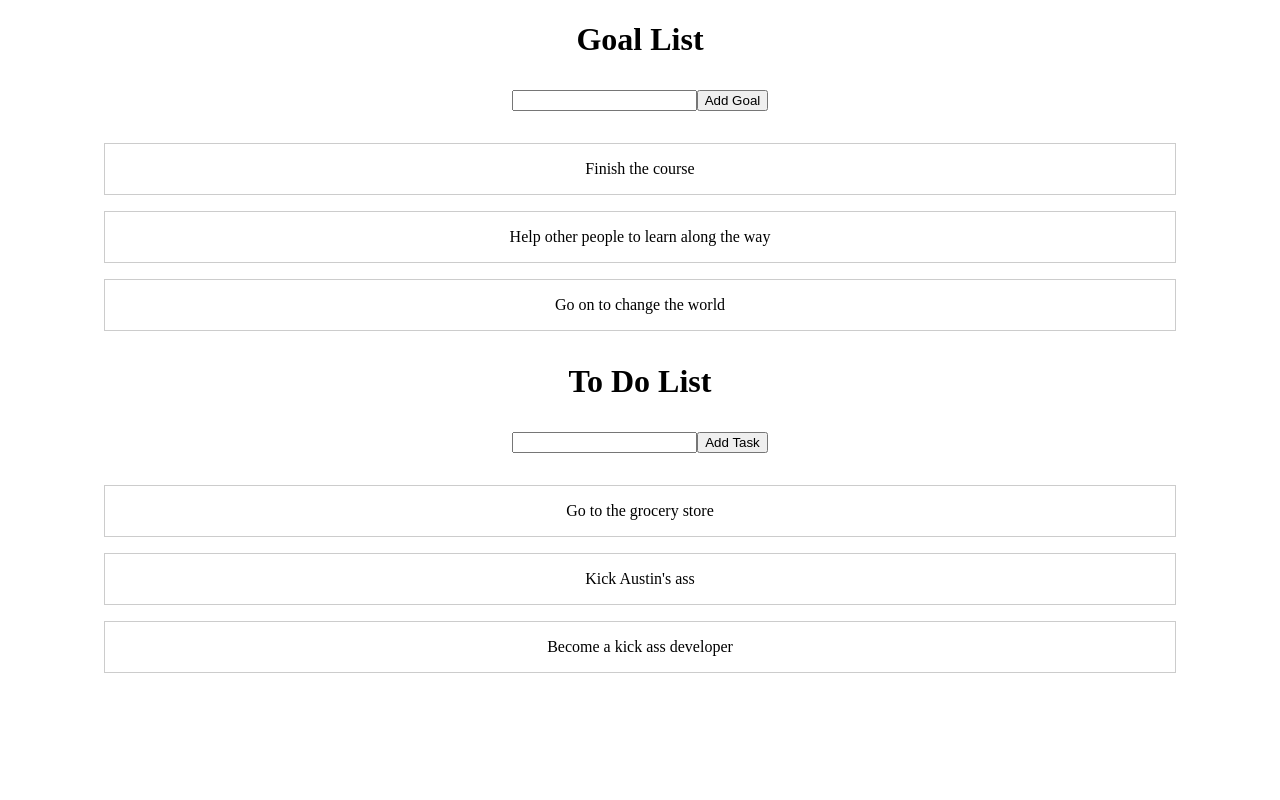
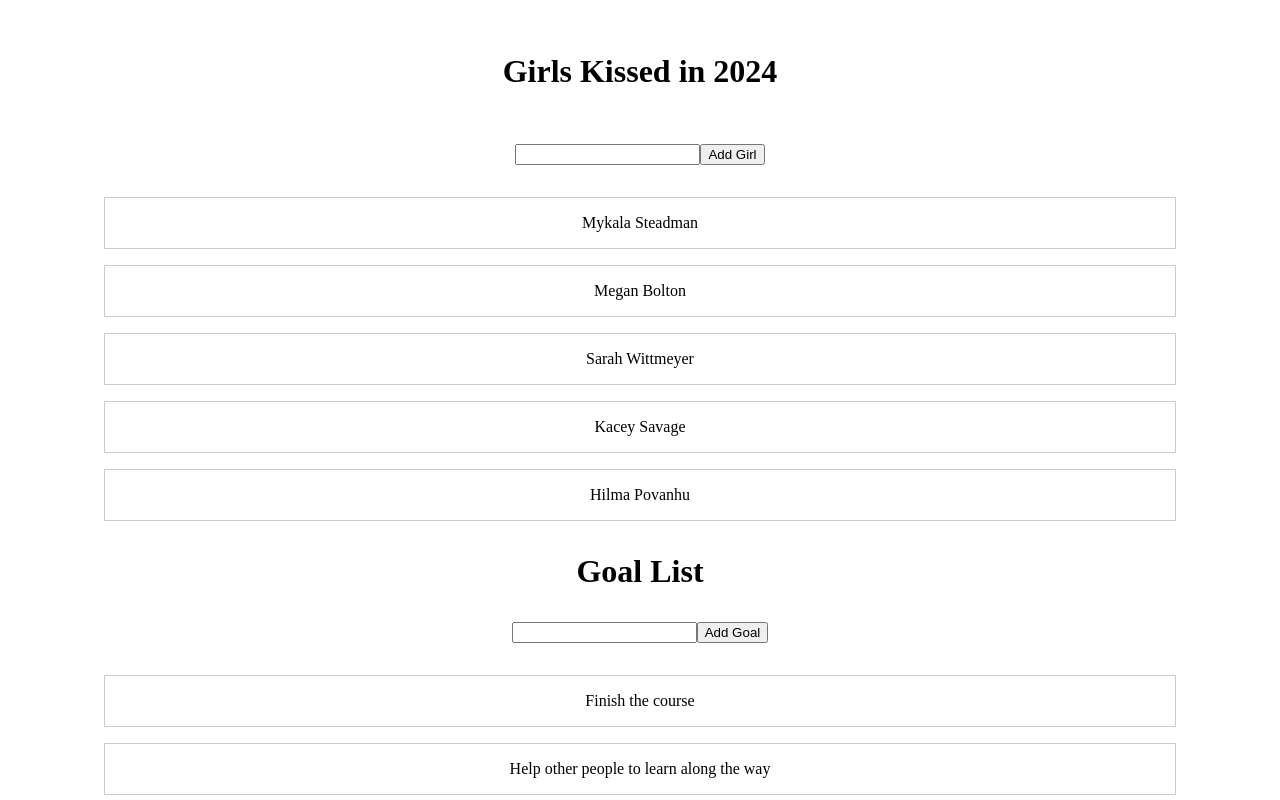
Before and after one commit to NateEnsign/interview-small-builds, a React (Vite) app: page / in a window 1280 px wide. Shown: the top 800 px of the page. Built offline with nearby package versions, Linux system fonts and the light colour scheme.

Commit message:
practiced building what I have so far with a new kiss app component

```diff
--- a/src/App.jsx
+++ b/src/App.jsx
@@ -1,10 +1,12 @@
 import "./App.css";
 import GoalsApp from "./components/goals-app/GoalsApp";
 import ToDo from "./components/to-do-list/toDo";
+import GirlsKissed from "./components/kiss-app/GirlsKissed";
 
 function App() {
   return (
     <>
+      <GirlsKissed />
       <GoalsApp />
       <ToDo />
     </>
--- /dev/null
+++ b/src/components/kiss-app/GirlsKissed.css
@@ -0,0 +1,4 @@
+.kissed-header {
+    padding: 2rem;
+    text-align: center;
+}
--- /dev/null
+++ b/src/components/kiss-app/GirlsKissed.jsx
@@ -0,0 +1,28 @@
+import React, {useState } from 'react';
+import KissedList from './KissedList';
+import NewGirl from './NewGirl';
+import './GirlsKissed.css';
+
+const GirlsKissed = () => {
+    const [girlsKissed,setGirlsKissed] = useState([
+        {id: 'gk1', name: 'Mykala Steadman'},
+        {id: 'gk2', name: 'Megan Bolton'},
+        {id: 'gk3', name: 'Sarah Wittmeyer'},
+        {id: 'gk4', name: 'Kacey Savage'},
+        {id: 'gk5', name: 'Hilma Povanhu'},
+    ])
+
+    const addGirlHandler = (newGirl) => {
+        setGirlsKissed(girlsKissed.concat(newGirl))
+    }
+
+  return (
+    <div>
+        <h1 className='kissed-header'>Girls Kissed in 2024</h1>
+        <NewGirl addGirl={addGirlHandler} />
+        <KissedList kissedList={girlsKissed} />
+    </div>
+  )
+}
+
+export default GirlsKissed
--- /dev/null
+++ b/src/components/kiss-app/KissedList.css
@@ -0,0 +1,12 @@
+.kissed-list {
+    list-style-type: none;
+    margin: 2rem 5rem;
+    padding: 0;
+}
+
+.kissed-list li {
+    padding: 1rem;
+    border: 1px solid #ccc;
+    margin: 1rem;
+    text-align: center;
+}
--- /dev/null
+++ b/src/components/kiss-app/KissedList.jsx
@@ -0,0 +1,16 @@
+import React from "react";
+import './KissedList.css';
+
+const KissedList = ({ kissedList }) => {
+  return (
+    <div>
+      <ul className="kissed-list">
+        {kissedList.map((girl) => {
+          return <li key={girl.id}>{girl.name}</li>;
+        })}
+      </ul>
+    </div>
+  );
+};
+
+export default KissedList;
--- /dev/null
+++ b/src/components/kiss-app/NewGirl.css
@@ -0,0 +1,3 @@
+.new-girl {
+    text-align: center;
+}
--- /dev/null
+++ b/src/components/kiss-app/NewGirl.jsx
@@ -0,0 +1,25 @@
+import React from 'react'
+import './NewGirl.css';
+
+const NewGirl = ({addGirl}) => {
+    const addNewGirlHandler = (event) => {
+        event.preventDefault();
+
+        const newGirl = {
+            id: Math.random().toString(),
+            name: 'Megan Fox',
+        }
+        addGirl(newGirl);
+    }
+
+  return (
+    <div>
+        <form className='new-girl' onSubmit={addNewGirlHandler}>
+            <input type="text" />
+            <button type='submit'>Add Girl</button>
+        </form>
+    </div>
+  )
+}
+
+export default NewGirl
```
